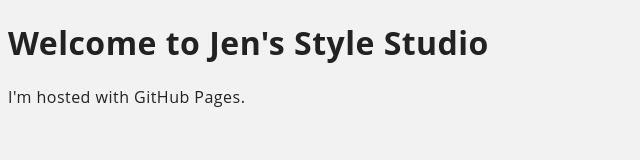
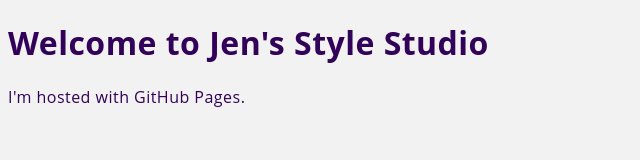
Before and after one commit to texasjenh/JensStyleStudio, a plain HTML site: page index.html in a window 1280 px wide. Shown: the whole page, without its empty margins (0-640 px from the left). Drawn offline with Linux system fonts and the light colour scheme.

Commit message:
4th Commit font color change

```diff
--- a/style.css
+++ b/style.css
@@ -6,7 +6,7 @@ body {
     font-family: 'Open Sans', sans-serif;
     background-color: #f2f2f2;
     font-size: 16px;
-    color: #222;
+    color: #32025a;
     font-weight: normal;
     letter-spacing: 0.03em;
   }
```
